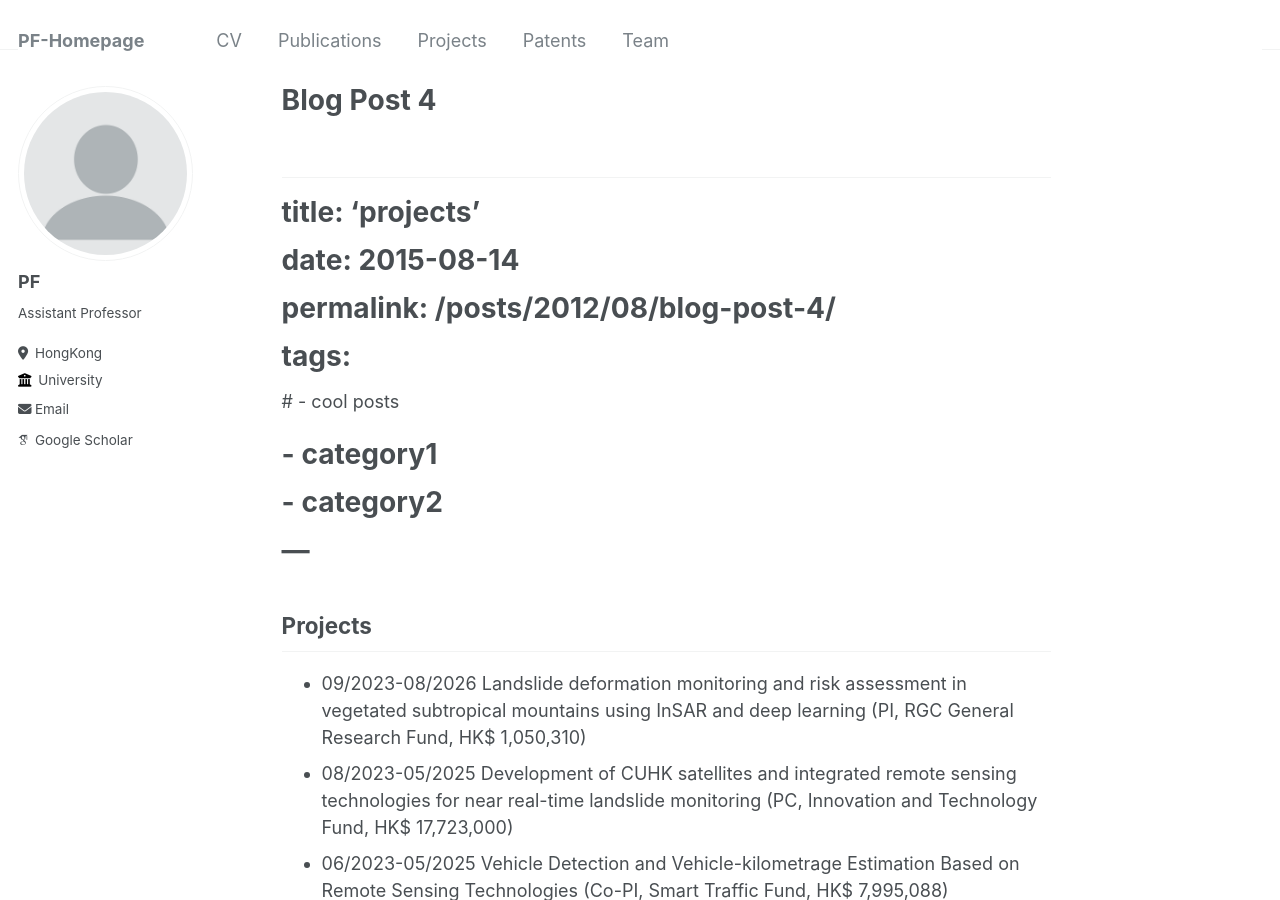
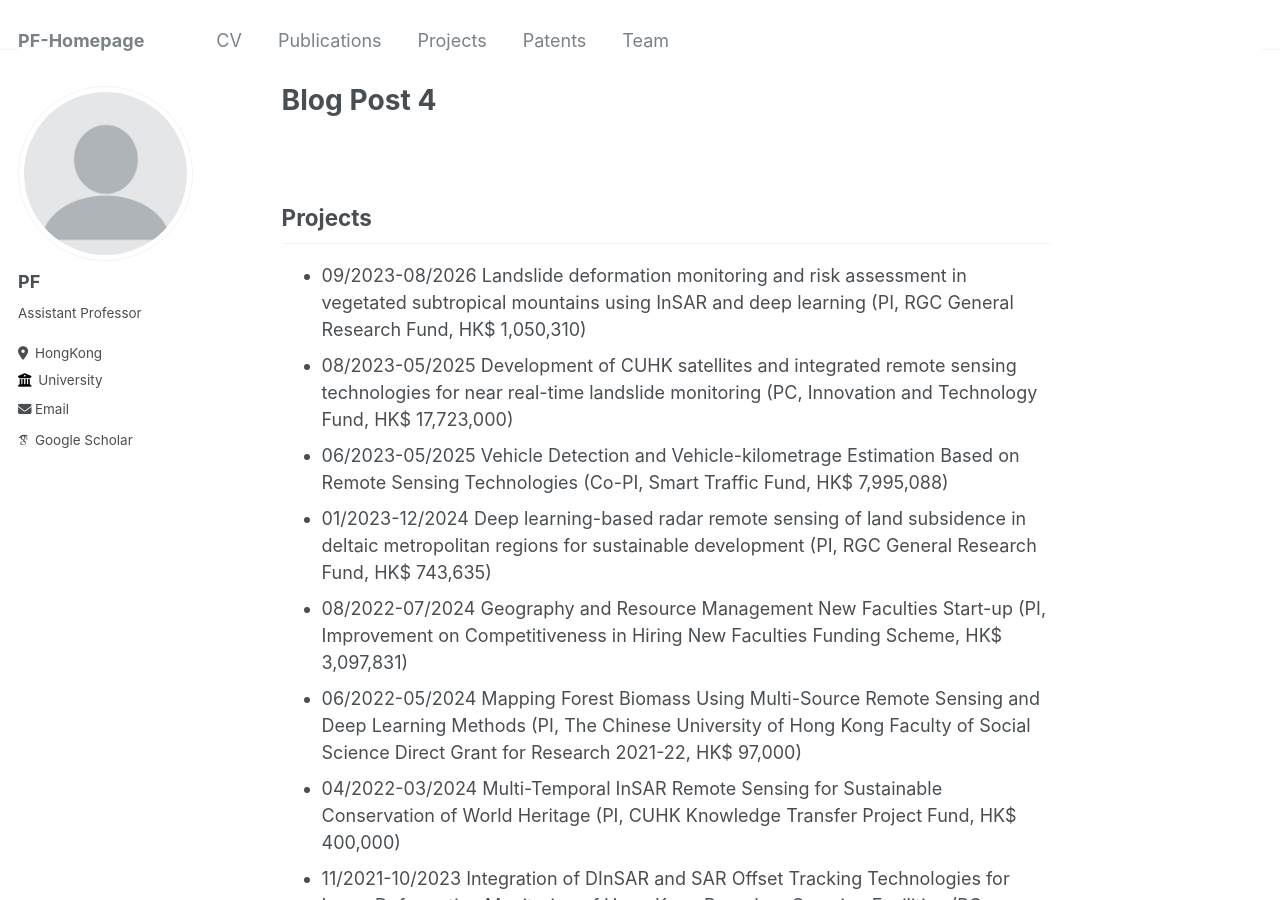
Before and after one commit to pfMA03/peifengMa, a Jekyll site: the page built from _posts/2015-08-14-blog-post-4.md, in a window 1280 px wide and 900 px high. Built offline with Jekyll 4.4.1, drawn with Linux system fonts in a browser that asks for light colours; some web fonts are replaced; some of the changed text lies outside the part shown.

Commit message:
Update 2015-08-14-blog-post-4.md

```diff
--- a/_posts/2015-08-14-blog-post-4.md
+++ b/_posts/2015-08-14-blog-post-4.md
@@ -2,11 +2,11 @@
 # title: 'projects'
 # date: 2015-08-14
 # permalink: /posts/2012/08/blog-post-4/
-# tags:
- #  - cool posts
-#   - category1
-#   - category2
-# ---
+tags:
+ - cool posts
+ - category1
+  - category2
+---
 
 
 Projects
```
